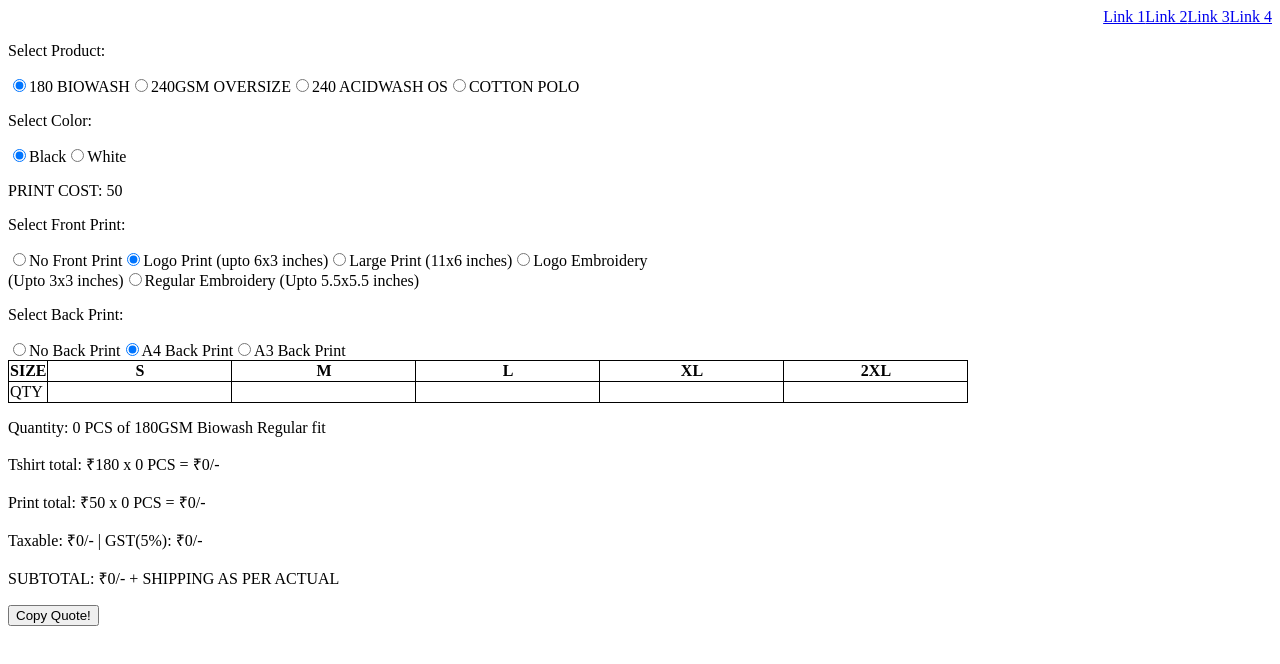
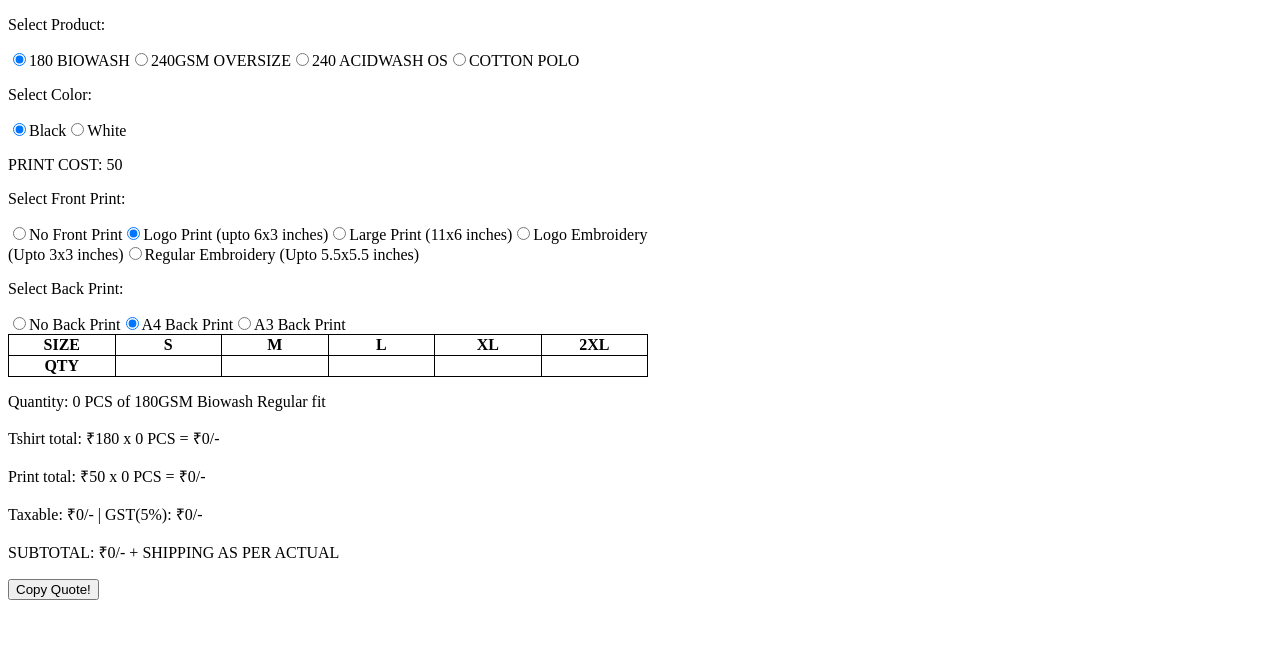
Before and after one commit to varixboi/subtleflow, an Angular app: page / in a window 1280 px wide. Shown: the top 664 px of the page. Built offline with nearby package versions, Linux system fonts and the light colour scheme.

Commit message:
sizing table fits correctly

```diff
--- a/src/app/pages/rate-estimator/rate-estimator.css
+++ b/src/app/pages/rate-estimator/rate-estimator.css
@@ -16,7 +16,8 @@ input[type=number] {
 /* Section - Form */
 
 .section-form{
-    width: 640px;
+    max-width: 640px;
+    width: 100%;
 }
 
 
@@ -25,9 +26,17 @@ input[type=number] {
 .size-input-table{
     border: 1px solid black;
     border-collapse: collapse;
+    width: 100%;
+
+    table-layout: fixed;
+}
+
+.size-input{
+    max-width: 2rem;
 }
 
 input{
+
     border: none;
     outline: none;
 }
--- a/src/app/pages/rate-estimator/rate-estimator.html
+++ b/src/app/pages/rate-estimator/rate-estimator.html
@@ -53,8 +53,8 @@
         <div>
             <table class="size-input-table">
                 <thead>
-                    <tr class="size-input-table">
-                        <th>SIZE</th>
+                    <tr>
+                        <th class="size-input-table">SIZE</th>
                         @for(size of selectedProduct.sizes; track size){
                             <th class="size-input-table">{{size}}</th>
                         }
@@ -63,7 +63,7 @@
 
                 <tbody class="size-input-table">
                     <tr>
-                        <td>QTY</td>
+                        <th class="size-input-table">QTY</th>
                         @for(size of selectedProduct.sizes; track size){
                             <td class="size-input-table"><input
                                 class="size-input"
--- a/src/app/shared/header/header.html
+++ b/src/app/shared/header/header.html
@@ -1,4 +1,4 @@
-<head style="display: flex; justify-content: space-between;">
+<!-- <head style="display: flex; justify-content: space-between;">
     <div>
         <img src=""/>
     </div>
@@ -10,4 +10,4 @@
             <a href="#">Link 4</a>
         </nav>
     </div>
-</head>
+</head> -->
```
